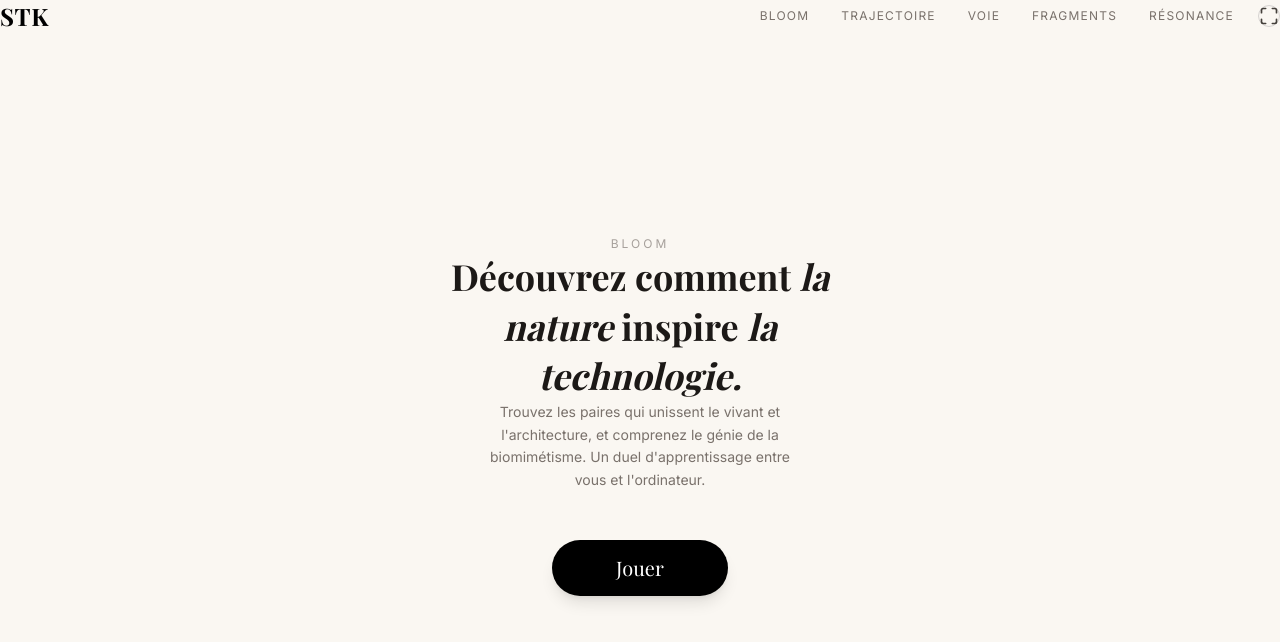
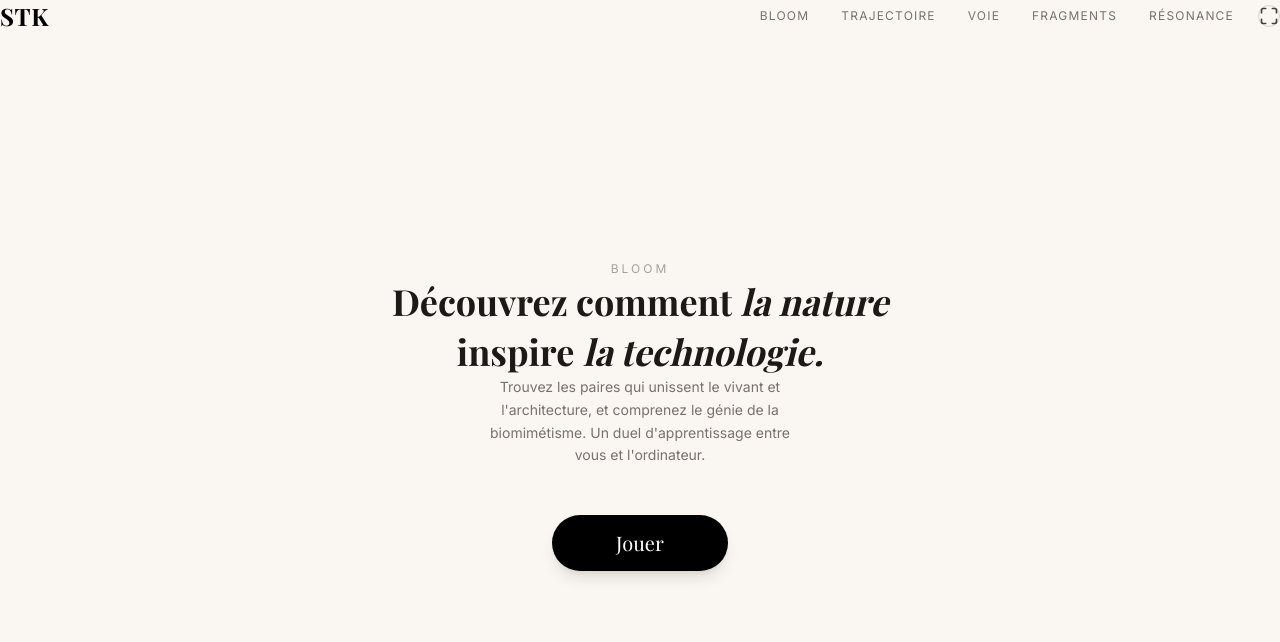
Before and after one commit to quentinoudin/bloom, a React (Vite) app: page / in a window 1280 px wide. Shown: the top 642 px of the page. Built offline with nearby package versions, Linux system fonts and the light colour scheme; a web font is replaced by a local one.

Commit message:
fix: force exact line breaks on welcome heading

```diff
--- a/src/components/WelcomeScreen.jsx
+++ b/src/components/WelcomeScreen.jsx
@@ -74,13 +74,11 @@ export default function WelcomeScreen({ onStart }) {
         {/* Main heading */}
         <motion.h1
           variants={fadeSlideUp}
-          className="text-3xl md:text-4xl font-bold leading-snug max-w-sm mb-6 text-stone-900 text-center"
+          className="text-3xl md:text-4xl font-bold leading-snug mb-6 text-stone-900 text-center"
           style={{ fontFamily: "'Playfair Display', serif" }}
         >
-          Découvrez comment{" "}
-          <em>la nature</em>{" "}
-          inspire{" "}
-          <em>la technologie.</em>
+          Découvrez comment <em>la nature</em><br />
+          inspire <em>la technologie.</em>
         </motion.h1>
 
         {/* Subtitle */}
```
